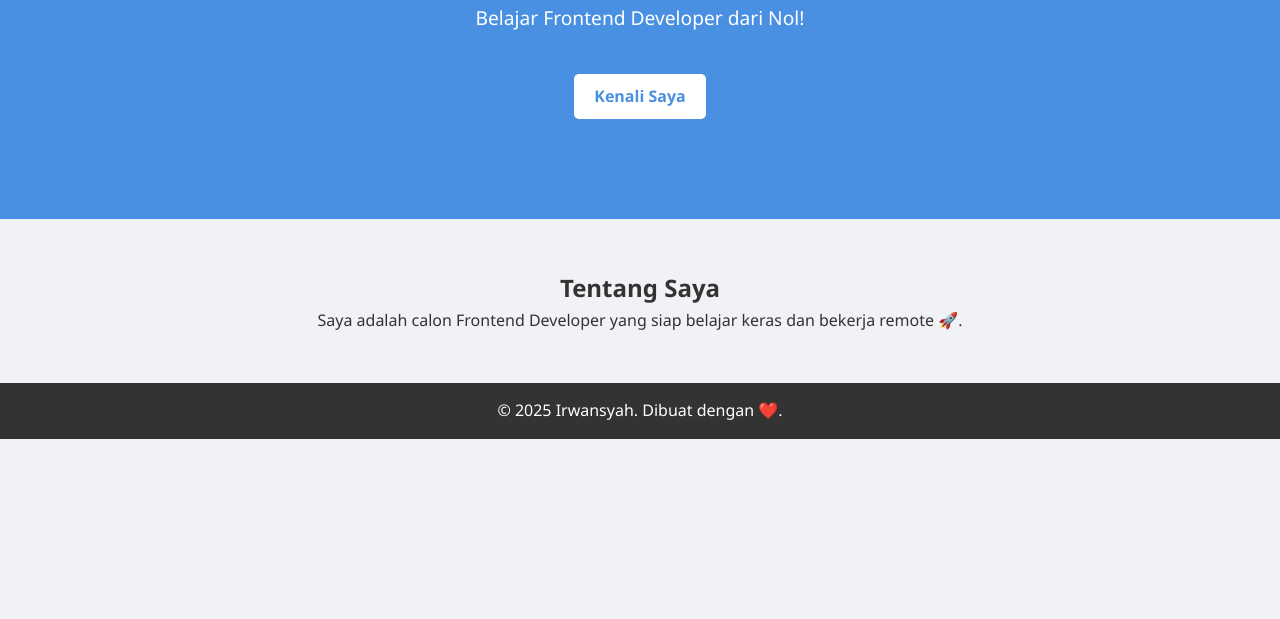
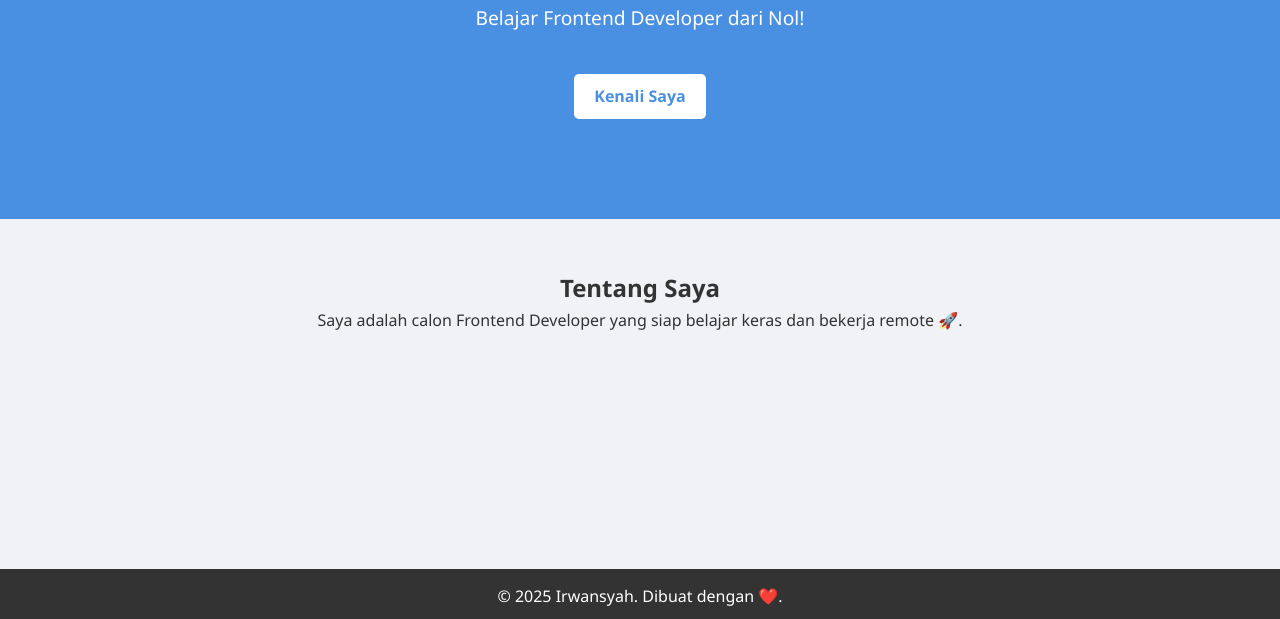
Before and after one commit to Irwansyah893/landing-page-irwansyah, a plain HTML site: page index.html in a window 1280 px wide. Shown: the part 181-800 px from the top of the page. Drawn offline with Linux system fonts and the light colour scheme.

Commit message:
Update: Landing Page pertama Irwansyah

```diff
--- a/style.css
+++ b/style.css
@@ -53,4 +53,10 @@
     color: white;
     text-align: center;
     padding: 15px 20px;
+
+    position: fixed;
+    bottom: 0;
+    width: 100%;
+    height: 50px;
+    margin-top: 50px;
   }
```
